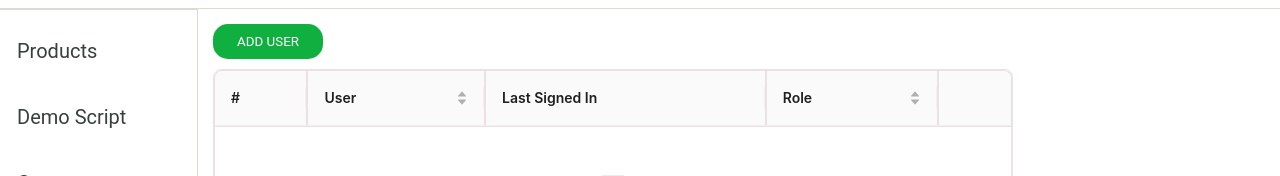
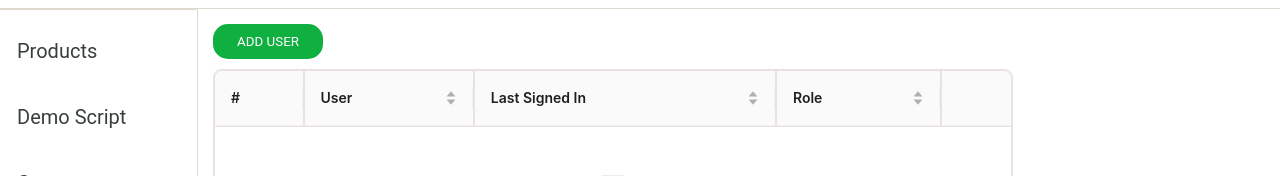
Before and after one commit to rosibabubandi/7CARAPPLICATION, a React (Create React App) app: page / in a window 1280 px wide. Shown: the part 132-308 px from the top of the page. Built offline with nearby package versions, Linux system fonts and the light colour scheme.

Commit message:
Update index.js

```diff
--- a/src/components/Settings/index.js
+++ b/src/components/Settings/index.js
@@ -43,6 +43,9 @@ const Settings=() => {
             key : '3',
             title : 'Last Signed In',
             dataIndex : 'loginTimeText',
+            sorter : (a,b)=>{
+                return a.loginTimeText.localeCompare(b.role)
+            },
             render : (record)=>{
                 const createdAt = formatDistanceToNow(new Date(record)).split(' ')
                 return `${createdAt.join(' ')} ago`
```
